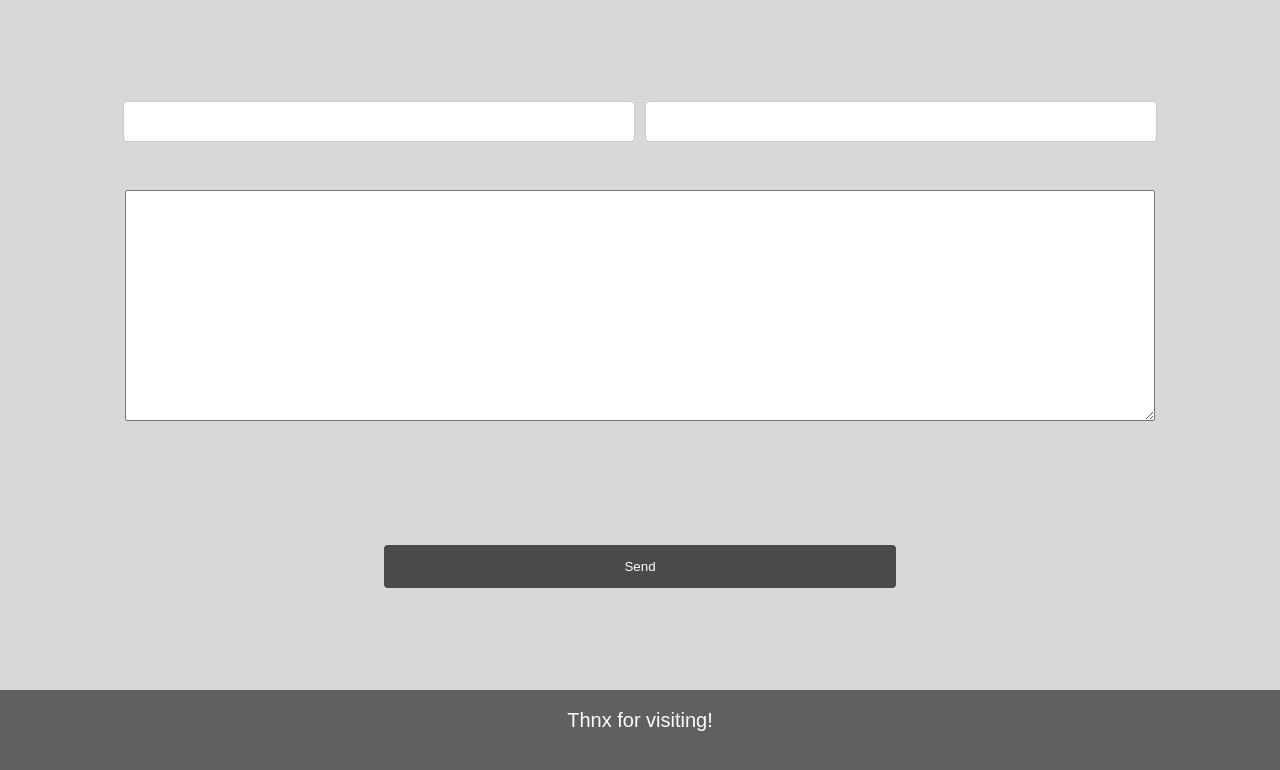
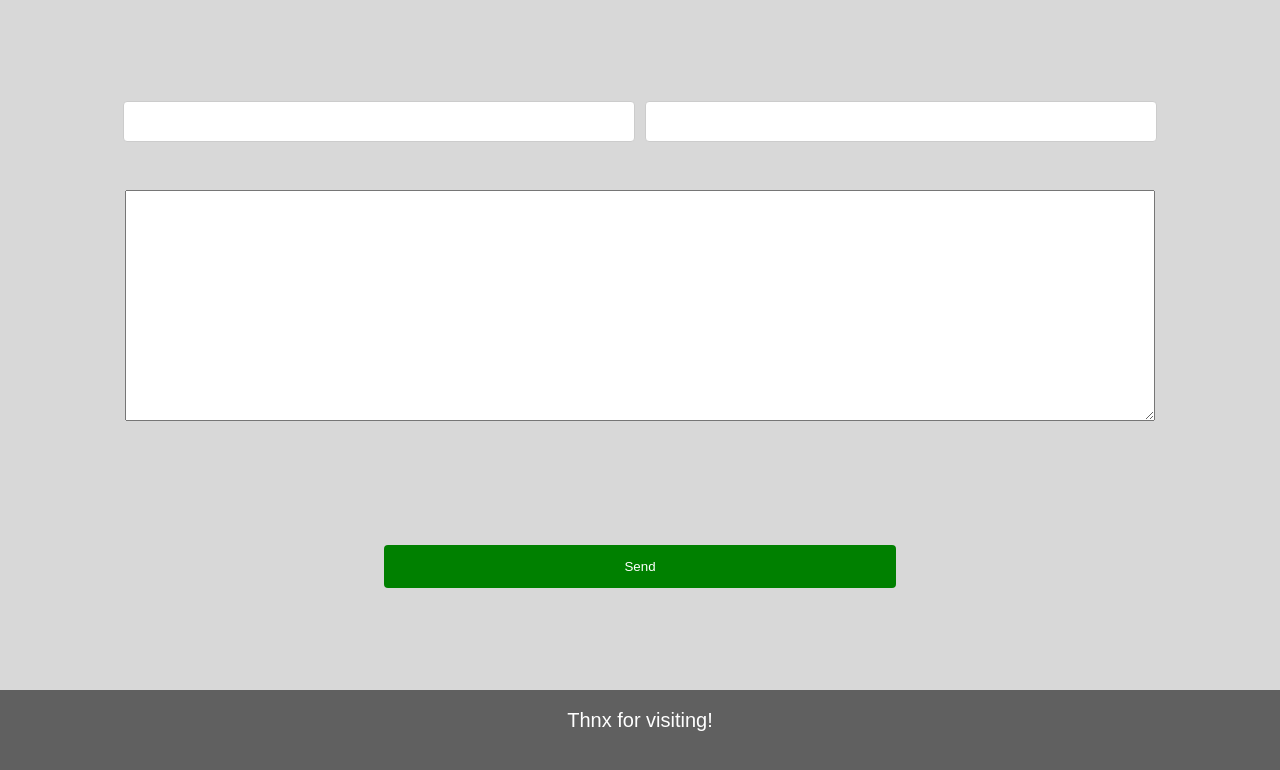
Before and after one commit to RishiTheGoat/flexbox, a plain HTML site: page index.html in a window 1280 px wide. In both pictures the pointer is over the input "Send". Shown: the part 3454-4224 px from the top of the page. Drawn offline with Linux system fonts and the light colour scheme.

Commit message:
button fix

```diff
--- a/css/style.css
+++ b/css/style.css
@@ -179,7 +179,7 @@ input[type=submit] {
 }
 
 input[type=submit]:hover {
-  background-color: #4a4a4a;
+  background-color: green;
 }
 
 textarea {
```
